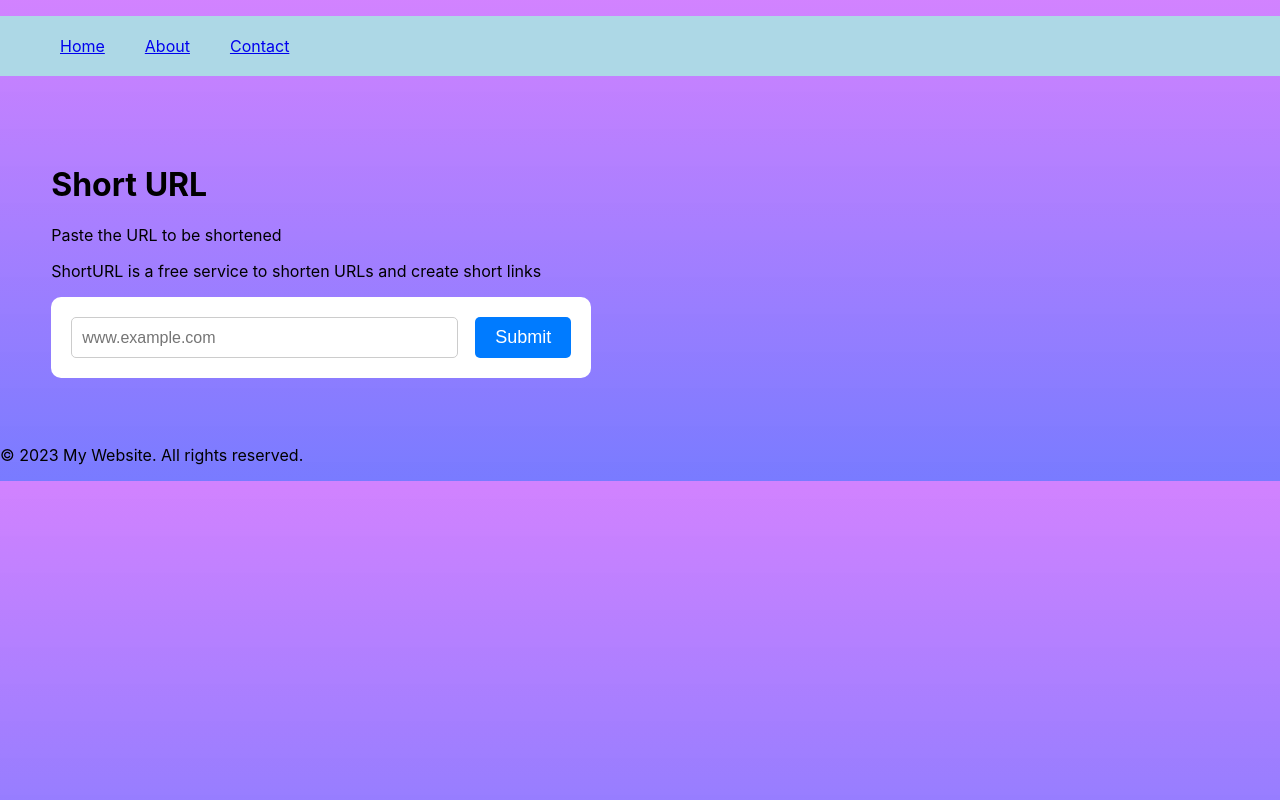
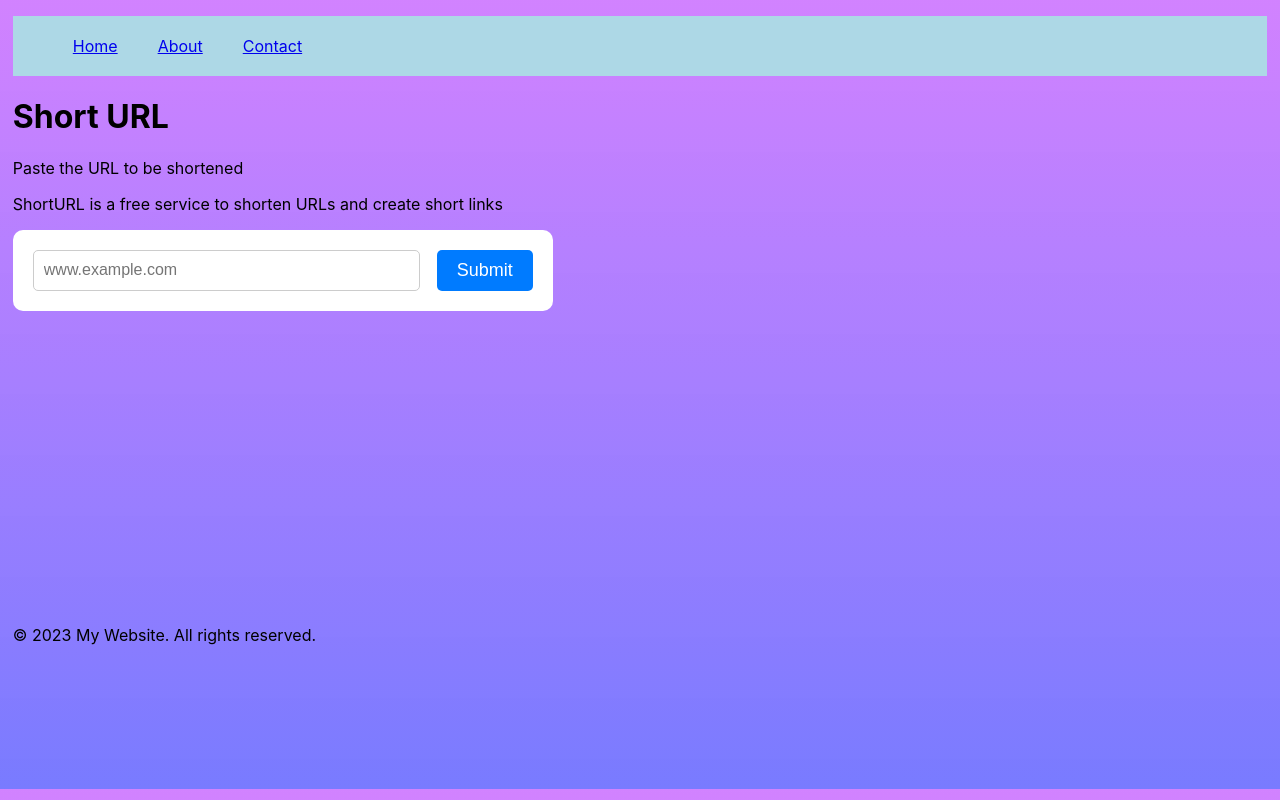
Before and after one commit to pesto-students/p7-jitesh-sutariyaparas, a React (Create React App) app in the folder Week-13/url_shortner/: page / in a window 1280 px wide. Built offline with nearby package versions, Linux system fonts and the light colour scheme.

Commit message:
Update design

```diff
--- a/Week-13/url_shortner/src/index.css
+++ b/Week-13/url_shortner/src/index.css
@@ -1,5 +1,5 @@
 body {
-  margin: 0;
+  margin: 1%;
   font-family: -apple-system, BlinkMacSystemFont, "Segoe UI", "Roboto", "Oxygen",
     "Ubuntu", "Cantarell", "Fira Sans", "Droid Sans", "Helvetica Neue",
     sans-serif;
@@ -16,8 +16,9 @@ body {
     rgba(71, 74, 255, 0.73) 0%,
     rgba(188, 71, 255, 0.68) 100%
   );
-  /* min-height: 70vh; */
-  /* display:flex; flex-direction:column; */
+
+  min-height: 95vh;
+
 }
 
 code {
--- a/Week-13/url_shortner/src/pages/HomePage/home.css
+++ b/Week-13/url_shortner/src/pages/HomePage/home.css
@@ -1,5 +1,6 @@
 .home-page {
-  padding: 4%;
+
+  min-height: 64vh;
 }
 
 .url-form {
@@ -32,11 +33,3 @@ form {
     border-radius: 5px;
     cursor: pointer;
   }
-
-/* input[type="text"] {
-  width: 100%;
-  border: 1px solid black;
-  padding: 10px;
-  border-radius: 5px;
-  border-color: lightblue;
-} */
```
